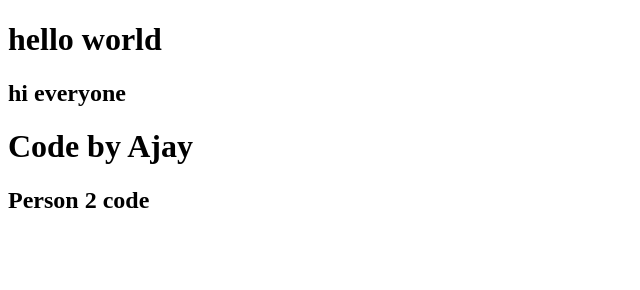
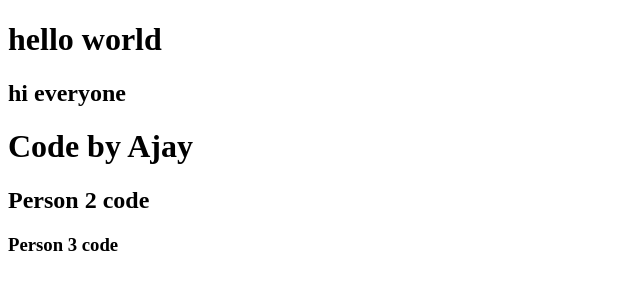
Before and after one commit to udayasri525/aup, a plain HTML site: page index.html in a window 1280 px wide. Shown: the whole page, without its empty margins (0-640 px from the left). Drawn offline with Linux system fonts and the light colour scheme.

Commit message:
Person 3

```diff
--- a/index.html
+++ b/index.html
@@ -10,5 +10,6 @@
     <h2>hi everyone</h2>
     <h1>Code by Ajay</h1>
     <h2>Person 2 code</h2>
+    <h3>Person 3 code</h3>
   </body>
 </html>
```
